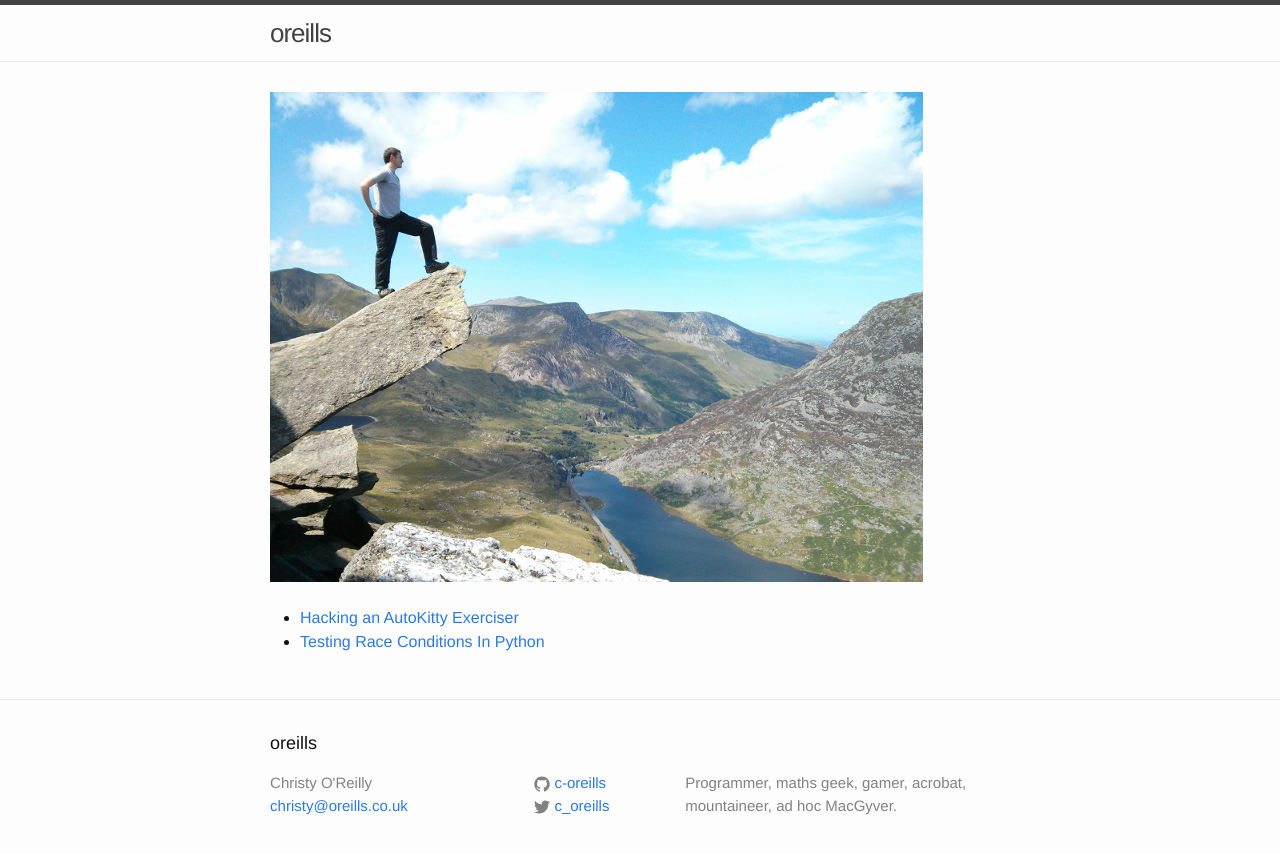
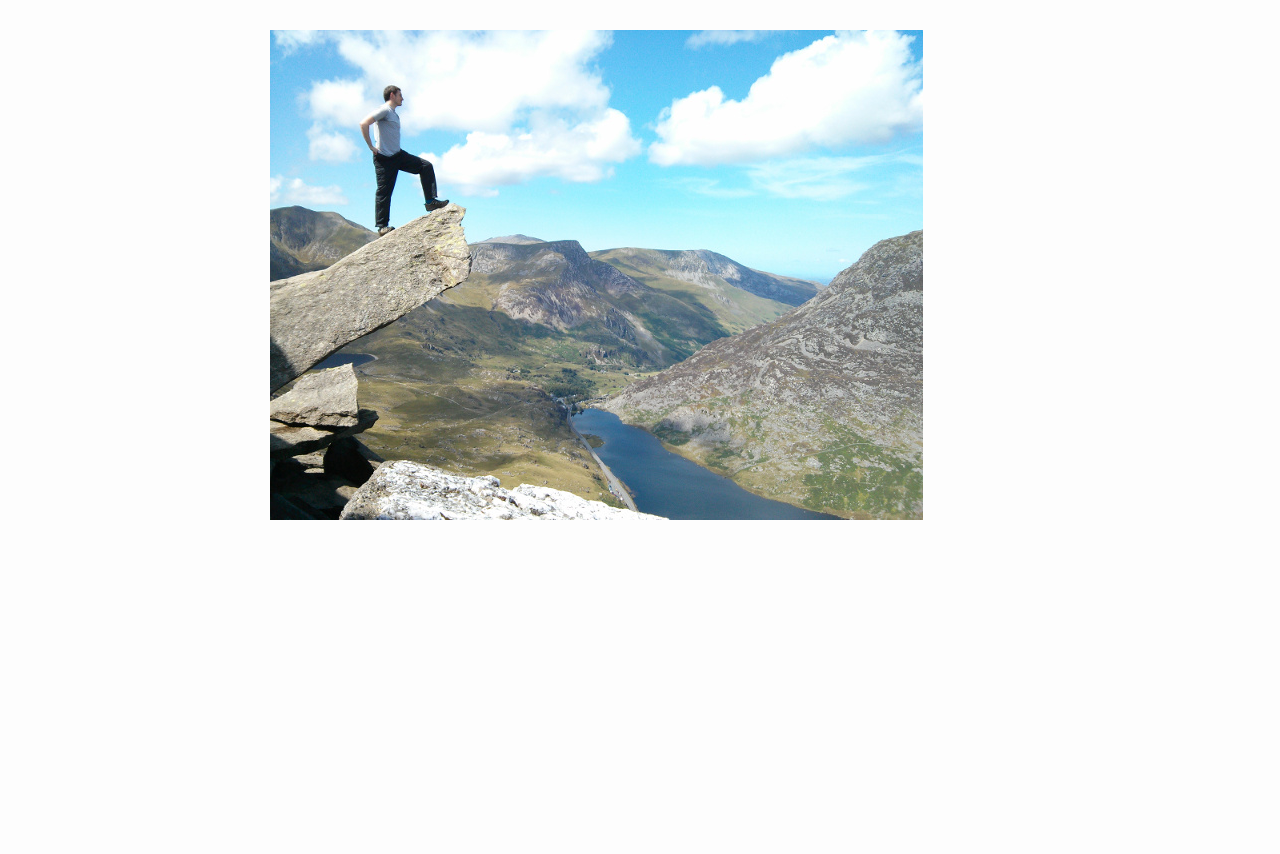
Before and after one commit to c-oreills/c-oreills-staging, a Jekyll site: the page built from index.html, in a window 1280 px wide. Shown: the top 854 px of the page. Built offline with Jekyll 4.4.1, drawn with Linux system fonts in a browser that asks for light colours.

Commit message:
Blankety blank

```diff
--- a/_config.yml
+++ b/_config.yml
@@ -1,8 +1,6 @@
 # Site settings
-title: oreills
+title: oreills.co.uk
 email: christy@oreills.co.uk
-description: > # this means to ignore newlines until "baseurl:"
-  Programmer, maths geek, gamer, acrobat, mountaineer, ad hoc MacGyver.
 baseurl: "" # the subpath of your site, e.g. /blog/
 url: "http://www.oreills.co.uk" # the base hostname & protocol for your site
 github_username:  c-oreills
--- a/_layouts/default.html
+++ b/_layouts/default.html
@@ -5,7 +5,7 @@
 
   <body>
 
-    {% include header.html %}
+    <!-- {% include header.html %} -->
 
     <div class="page-content">
       <div class="wrapper">
@@ -13,7 +13,7 @@
       </div>
     </div>
 
-    {% include footer.html %}
+    <!-- {% include footer.html %} -->
 
   </body>
 
--- a/index.html
+++ b/index.html
@@ -6,6 +6,7 @@ layout: default
     <img src="images/tryfan.jpg" />
     <br />
     <br />
+    <!--
     <ul class="posts">
         {% for post in site.posts %}
         <li>
@@ -17,4 +18,5 @@ layout: default
         </li>
         {% endfor %}
     </ul>
+    -->
 </div>
```
